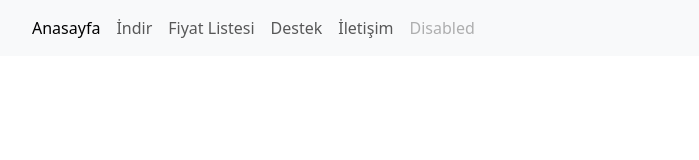
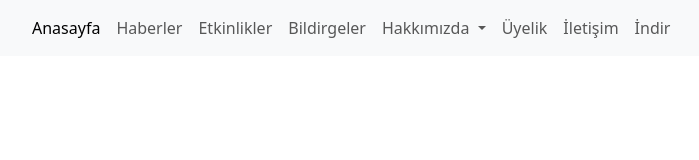
Before and after one commit to samarslan/HtmlOdevi, a plain HTML site: page index.html in a window 1280 px wide. Shown: the whole page, without its empty margins (4-703 px from the left). Drawn offline with nearby package versions, Linux system fonts and the light colour scheme.

Commit message:
Proje teması oluşturuldu

```diff
--- a/index.html
+++ b/index.html
@@ -6,22 +6,47 @@
     <meta name="viewport" content="width=device-width, initial-scale=1.0">
     <title>Document</title>
     <link href="https://cdn.jsdelivr.net/npm/bootstrap@5.3.0-alpha1/dist/css/bootstrap.min.css" rel="stylesheet" integrity="sha384-GLhlTQ8iRABdZLl6O3oVMWSktQOp6b7In1Zl3/Jr59b6EGGoI1aFkw7cmDA6j6gD" crossorigin="anonymous">
+    <script src="https://cdn.jsdelivr.net/npm/bootstrap@5.0.1/dist/js/bootstrap.min.js" integrity="sha384-Atwg2Pkwv9vp0ygtn1JAojH0nYbwNJLPhwyoVbhoPwBhjQPR5VtM2+xf0Uwh9KtT" crossorigin="anonymous"></script>
     <nav class="navbar navbar-expand-lg navbar-light bg-light">
         <div class="container-fluid">
           <a class="navbar-brand" href="#"></a>
-          <button class="navbar-toggler" type="button" data-bs-toggle="collapse" data-bs-target="#navbarNavAltMarkup" aria-controls="navbarNavAltMarkup" aria-expanded="false" aria-label="Toggle navigation">
+          <button class="navbar-toggler" type="button" data-bs-toggle="collapse" data-bs-target="#navbarSupportedContent" aria-controls="navbarSupportedContent" aria-expanded="false" aria-label="Toggle navigation">
             <span class="navbar-toggler-icon"></span>
           </button>
-          <div class="collapse navbar-collapse" id="navbarNavAltMarkup">
-            <div class="navbar-nav">
-              <a class="nav-link active" aria-current="page" href="/index.html">Anasayfa</a>
-              <a class="nav-link" href="/indir.html">İndir</a>
-              <a class="nav-link" href="/indir.html">Fiyat Listesi</a>
-
-              <a class="nav-link" href="/destek.html">Destek</a>
-              <a class="nav-link" href="/iletisim.html">İletişim</a>
-              <a class="nav-link disabled" href="#" tabindex="-1" aria-disabled="true">Disabled</a>
-            </div>
+          <div class="collapse navbar-collapse" id="navbarSupportedContent">
+            <ul class="navbar-nav me-auto mb-2 mb-lg-0">
+              <li class="nav-item">
+                <a class="nav-link active" aria-current="page" href="/index.html">Anasayfa</a>
+              </li>
+              <li class="nav-item">
+                <a class="nav-link" href="/haberler.html">Haberler</a>
+              </li>
+              <li class="nav-item">
+                <a class="nav-link" href="etkinlikler.html">Etkinlikler</a></a>
+              </li>
+              <li class="nav-item">
+                <a class="nav-link" href="/bildirgeler.html">Bildirgeler</a>
+              </li>
+              <li class="nav-item dropdown">
+                <a class="nav-link dropdown-toggle" href="/hakkimizda.hmtl" id="navbarDropdown" role="button" data-bs-toggle="dropdown" aria-expanded="false">
+                  Hakkımızda
+                </a>
+                <ul class="dropdown-menu" aria-labelledby="navbarDropdown">
+                  <li><a class="dropdown-item" href="/tarihce.html">Tarihçe</a></li>
+                  <li><a class="dropdown-item" href="/ilkeler.html">İlkelerimiz</a></li>
+                  <li><a class="dropdown-item" href="/kurumsal.html">Kurumsal</a></li>
+                </ul>
+              </li>
+              <li class="nav-item">
+                <a class="nav-link" href="/uyelik.html">Üyelik</a>
+              </li>
+              <li class="nav-item">
+                <a class="nav-link" href="/iletisim.html">İletişim</a>
+              </li>
+              <li class="nav-item">
+                <a class="nav-link" href="indir.html">İndir</a></a>
+              </li>
+            </ul>
           </div>
         </div>
       </nav>
```
Also changed, not shown: indir.html (deleted, +0 -29 lines), destek.html (deleted).
